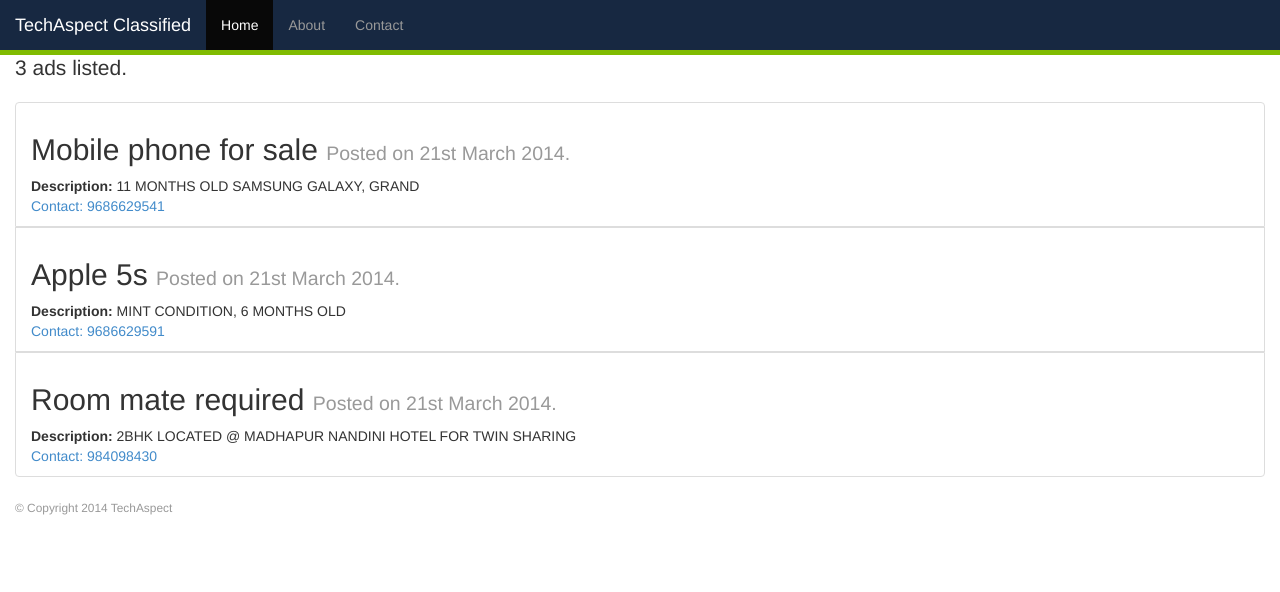
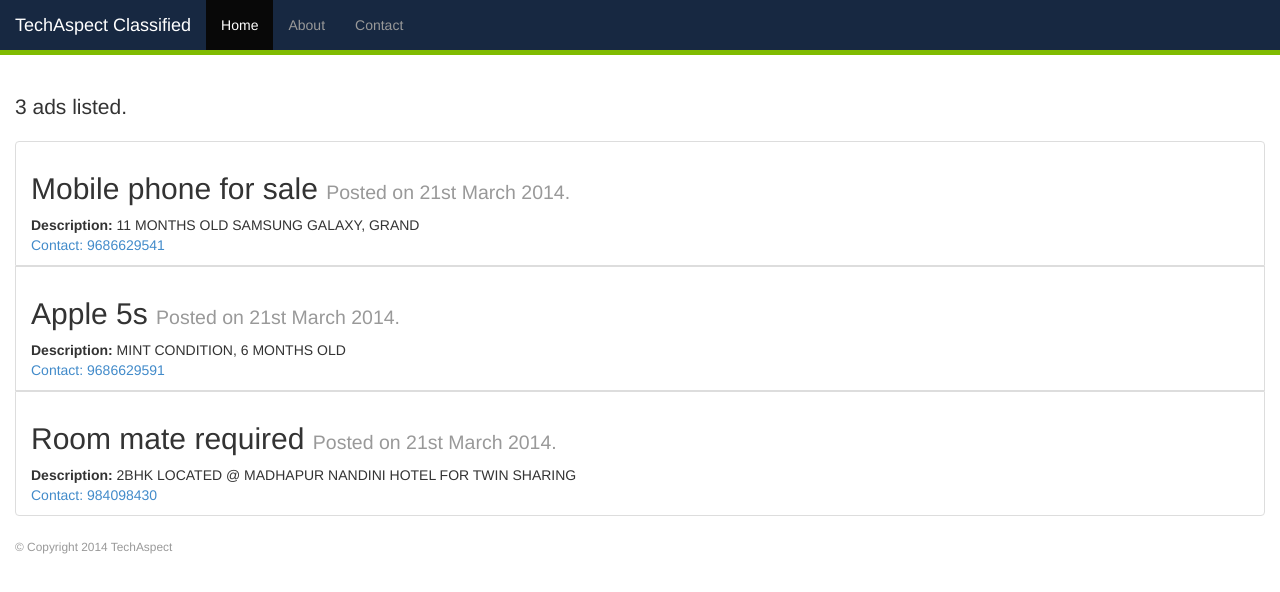
Before and after one commit to rajakvk/classified, a website: page index.html in a window 1280 px wide. Drawn offline with Linux system fonts and the light colour scheme.

Commit message:
ssh key test

```diff
--- a/template/home.html
+++ b/template/home.html
@@ -1,4 +1,5 @@
-<p class="lead">{{ads.length}} {{ ads.length | pluralise:{sing: 'ad', plu: 'ads'} }} listed.</p>
+<!-- TODO: remove inline style -->
+<p class="lead" style="margin-top: 39px;">{{ads.length}} {{ ads.length | pluralise:{sing: 'ad', plu: 'ads'} }} listed.</p>
 <ul class="list-group">
 	<li class="row list-group-item" data-ng-repeat="ad in ads">
 		<h2>{{ad.title}} <small>Posted on 21st March 2014.</small></h2>
```
